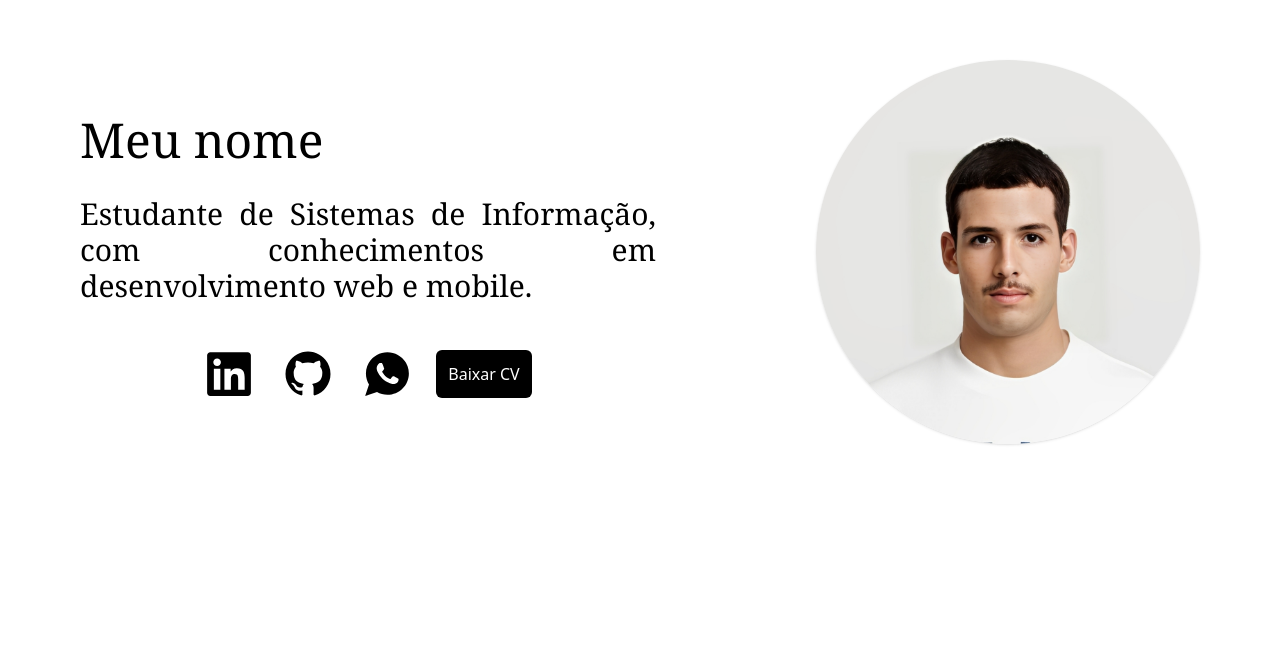
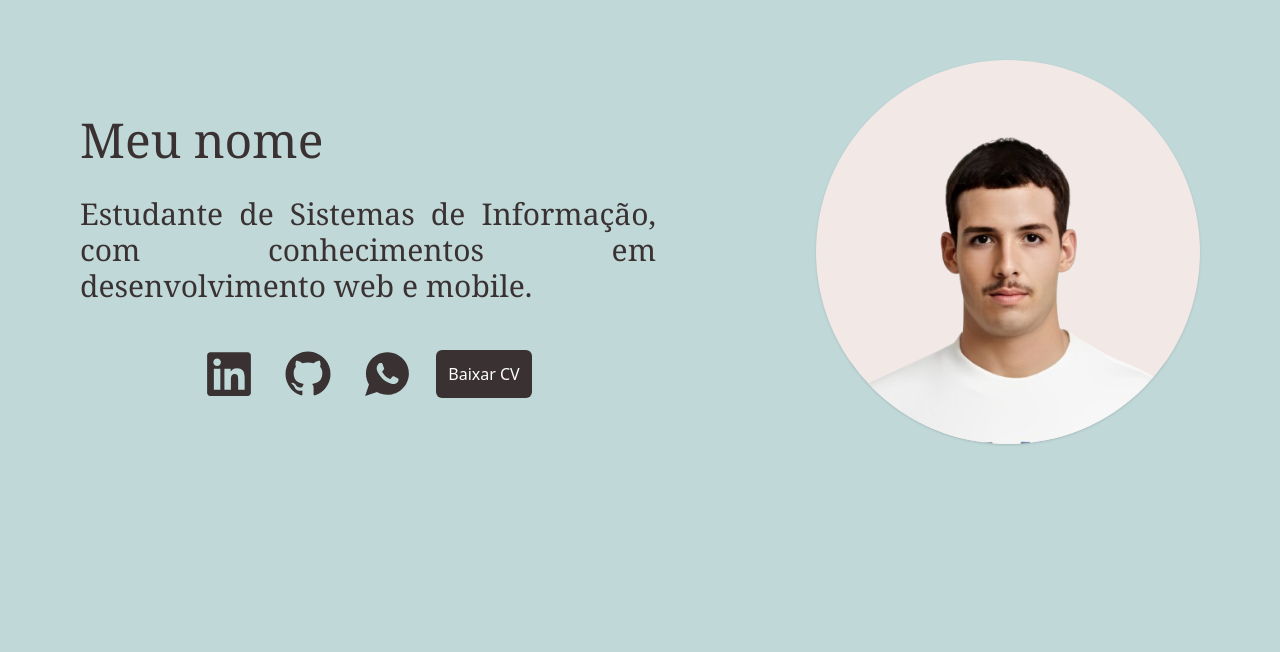
Before and after one commit to EnricoMustafa/Portfolio, a React (Vite) app: page / in a window 1280 px wide. Shown: the part 148-800 px from the top of the page. Built offline with nearby package versions, Linux system fonts and the light colour scheme.

Commit message:
styles:homepage

```diff
--- a/src/App.jsx
+++ b/src/App.jsx
@@ -28,16 +28,16 @@ export default function App() {
   });
   return (
     <Fragment>
-      <section className="flex items-center h-screen justify-center ">
+      <section className="flex items-center h-screen justify-center  bg-color1">
         <div className="flex items-center gap-40 px-4">
           {/* Texto */}
           <div className="max-w-xl">
             <h1 className="flex items-center h-20">
-              <span className="font-serif text-5xl whitespace-nowrap">
+              <span className="font-serif text-5xl text-color3 whitespace-nowrap">
                 {text}
               </span>
             </h1>
-            <p className="mt-4 font-serif text-3xl text-justify">
+            <p className="mt-4 font-serif text-3xl text-color3 text-justify">
               Estudante de Sistemas de Informação, com conhecimentos em
               desenvolvimento web e mobile.
             </p>
@@ -49,7 +49,7 @@ export default function App() {
                 rel="noopener noreferrer"
               >
                 <FaLinkedin
-                  className="transition-all hover:text-gray-300"
+                  className="transition-all text-color3  hover:text-color2"
                   size={50}
                 />
               </a>
@@ -59,7 +59,7 @@ export default function App() {
                 rel="noopener noreferrer"
               >
                 <LiaGithub
-                  className="transition-all hover:text-gray-300"
+                  className="transition-all text-color3 hover:text-color2"
                   size={60}
                 />
               </a>
@@ -69,12 +69,12 @@ export default function App() {
                 rel="noopener noreferrer"
               >
                 <IoLogoWhatsapp
-                  className="transition-all hover:text-gray-300"
+                  className="transition-all text-color3  hover:text-color2  "
                   size={50}
                 />
               </a>
               <a
-                className="text-white transition-all bg-black rounded-md hover:text-gray-500 p-3 hover:bg-gray-300"
+                className="text-white transition-all bg-color3 rounded-md hover:text-color3 p-3 hover:bg-color2"
                 href="src/public/docs/ENRICO_MUSTAFA_Curriculo.pdf"
                 download="Meu-Curriculo.pdf"
               >
@@ -85,9 +85,9 @@ export default function App() {
 
           <div className="w-96">
             <img
-              src="src/assets/perfil.jpg"
+              src="src/assets/perfilSemFundo.png"
               alt="Foto de perfil"
-              className="object-cover rounded-full animate- shadow w-96 h-96"
+              className="object-cover rounded-full animate- shadow w-96 h-96 bg-color2"
             />
           </div>
         </div>
--- a/tailwind.config.js
+++ b/tailwind.config.js
@@ -7,7 +7,9 @@ export default {
   theme: {
     extend: {
       colors: {
-        customBg: '#e6e6e4',
+        color1: '#c0d8d8',
+        color2: '#f2e9e6',
+        color3: '#3a3232',
       },
     },
   },
```
Also changed, not shown: src/assets/disco.png (deleted), src/assets/perfilSemFundo.png (added).
